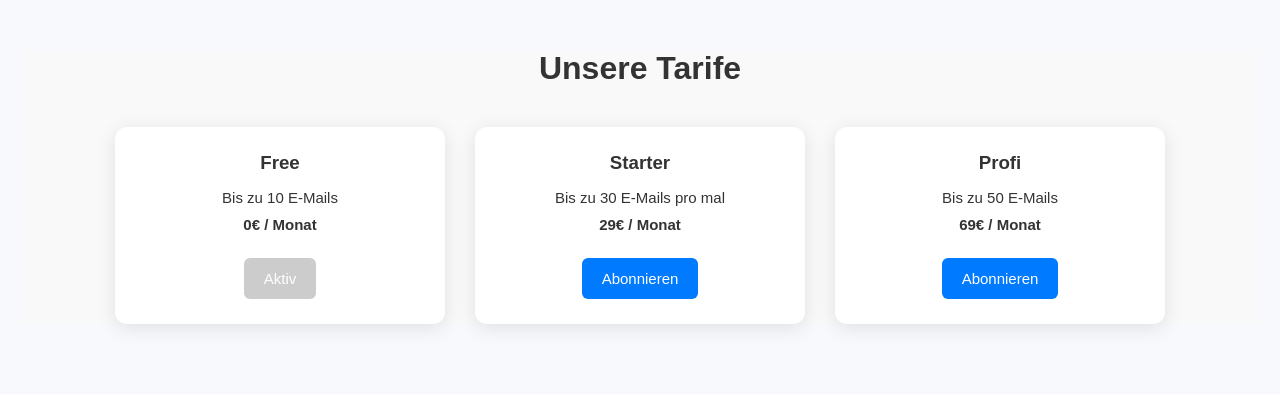
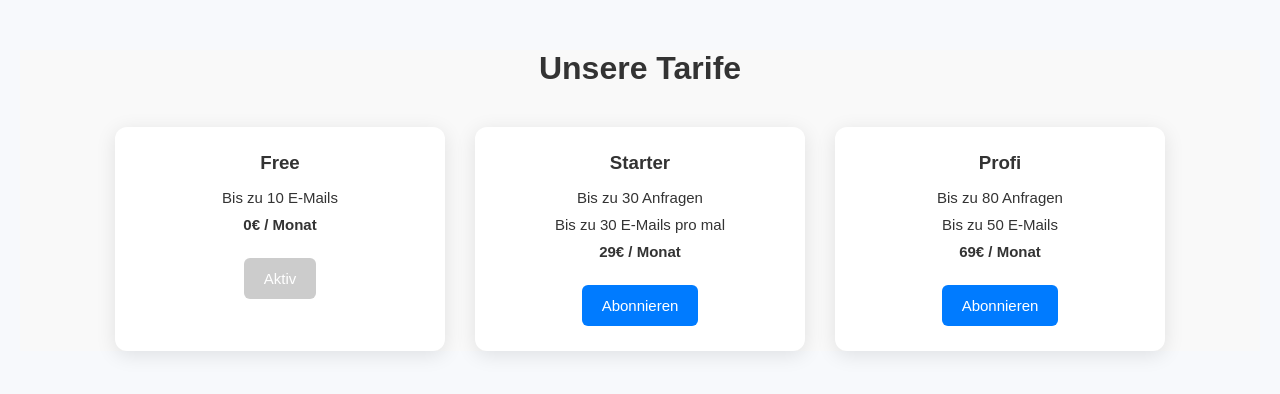
Before and after one commit to MerabTserodze/leadgen-app, a Flask app: page /preise in a window 1280 px wide. Shown: the part 58-452 px from the top of the page. Run offline with Flask 3, Linux system fonts and the light colour scheme.

Commit message:
Update preise.html

```diff
--- a/templates/preise.html
+++ b/templates/preise.html
@@ -121,6 +121,7 @@
 
             <div class="tarif-card">
                 <h3>Starter</h3>
+                <p>Bis zu 30 Anfragen</p>
                 <p>Bis zu 30 E-Mails pro mal</p>
                 <p><strong>29€ / Monat</strong></p>
                 <a href="/subscribe/starter"><button>Abonnieren</button></a>
@@ -128,6 +129,7 @@
 
             <div class="tarif-card">
                 <h3>Profi</h3>
+                <p>Bis zu 80 Anfragen</p>
                 <p>Bis zu 50 E-Mails</p>
                 <p><strong>69€ / Monat</strong></p>
                 <a href="/subscribe/profi"><button>Abonnieren</button></a>
```
